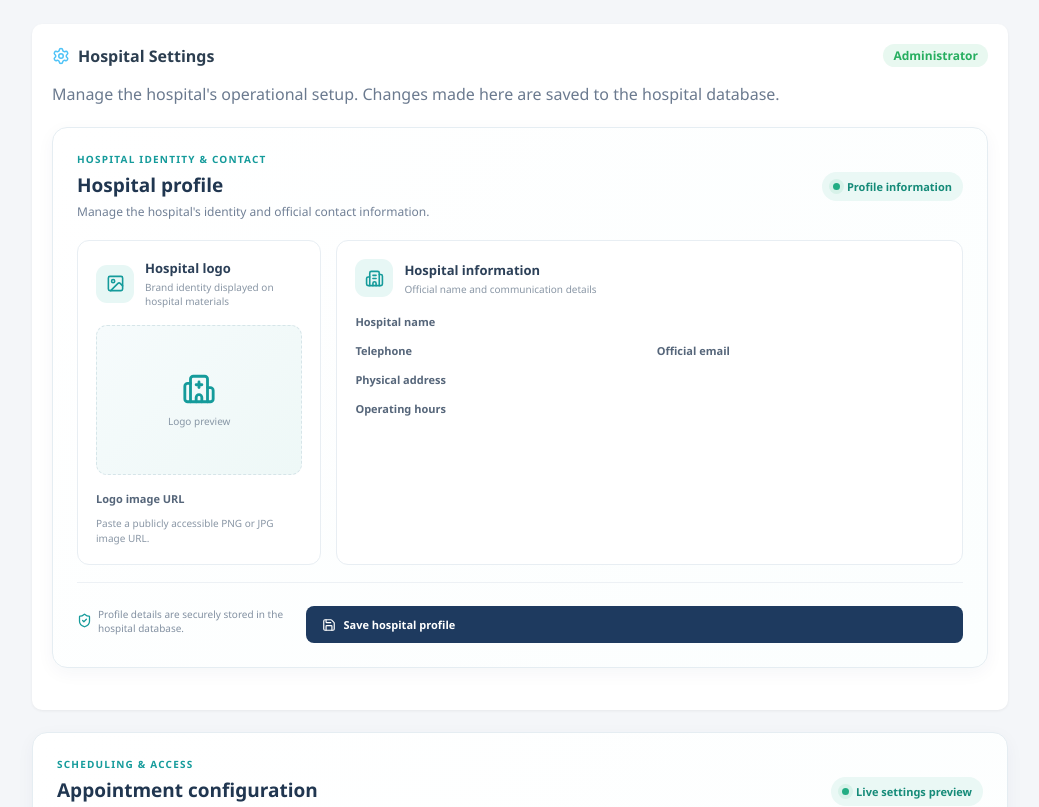
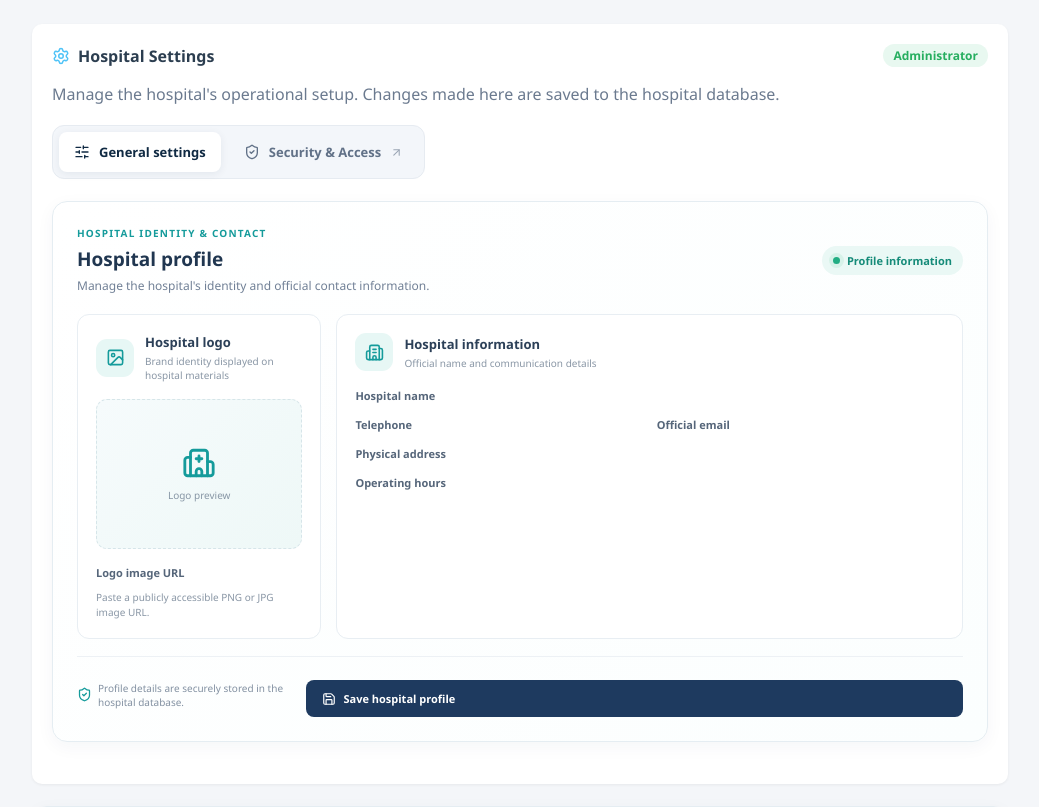
Before and after one commit to bulasio3/Projects, a Django app: template HMS/templates/settings/index.html in a window 1280 px wide. Shown: the top 807 px of the page, without its empty margins (240-1279 px from the left). Run offline with Django 5.2, Linux system fonts and the light colour scheme; the template is opened without the code that fills it, so the values that code supplies are empty.

Commit message:
Add Security & Access tab to settings

```diff
--- a/HMS/templates/settings/index.html
+++ b/HMS/templates/settings/index.html
@@ -30,12 +30,20 @@
 </script>
 {% endblock %}
 {% block content %}
+<style>
+.settings-page-tabs{display:flex;gap:8px;flex-wrap:wrap;margin:0 0 22px;padding:6px;background:#f3f6fa;border:1px solid #e6ebf1;border-radius:12px;width:fit-content;max-width:100%}.settings-page-tab{display:inline-flex;align-items:center;gap:9px;padding:11px 15px;border-radius:8px;text-decoration:none;color:#617187;font-size:13px;font-weight:700;transition:.2s}.settings-page-tab:hover{background:#fff;color:#0f766e}.settings-page-tab.active{background:#fff;color:#102a43;box-shadow:0 2px 8px #152b4512}.settings-page-tab svg{width:16px;height:16px}.settings-page-tab .tab-arrow{width:13px;height:13px;opacity:.6}
+</style>
+
 <div class="panel" style="margin-bottom:20px;">
   <div class="panel-head">
     <h2><i data-lucide="settings" class="head-icon"></i> Hospital Settings</h2>
     <span class="pill green">Administrator</span>
   </div>
   <p style="color:#6b7a8f;margin:0 0 20px;">Manage the hospital's operational setup. Changes made here are saved to the hospital database.</p>
+  <nav class="settings-page-tabs" aria-label="Settings pages">
+    <a class="settings-page-tab active" href="{% url 'hospital_settings' %}"><i data-lucide="sliders-horizontal"></i> General settings</a>
+    <a class="settings-page-tab" href="{% url 'security_access' %}"><i data-lucide="shield-check"></i> Security &amp; Access <i data-lucide="arrow-up-right" class="tab-arrow"></i></a>
+  </nav>
   <section class="appointment-config-section hospital-profile-section" id="hospital-profile-section">
     <div class="appointment-config-heading">
       <div>
```
